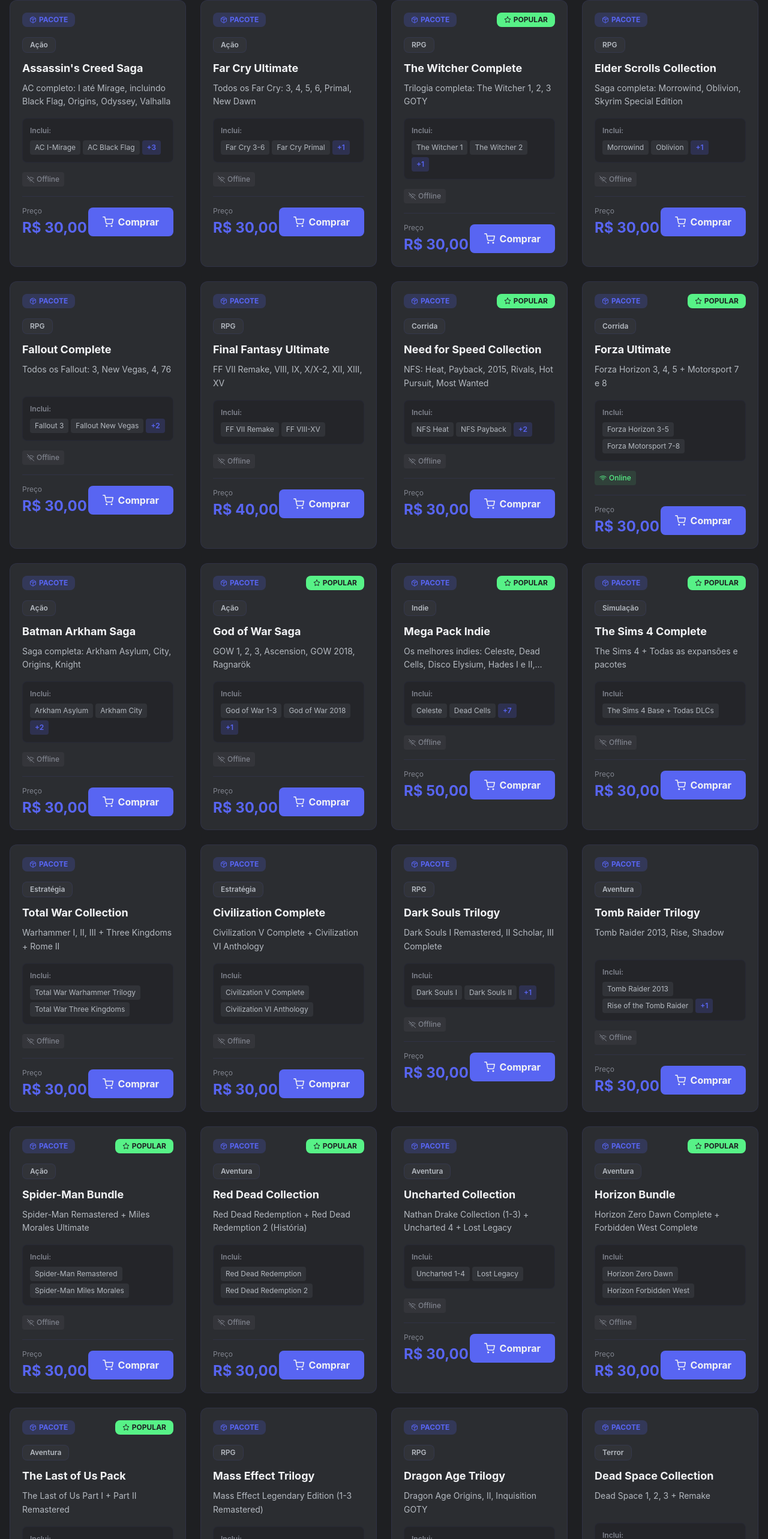
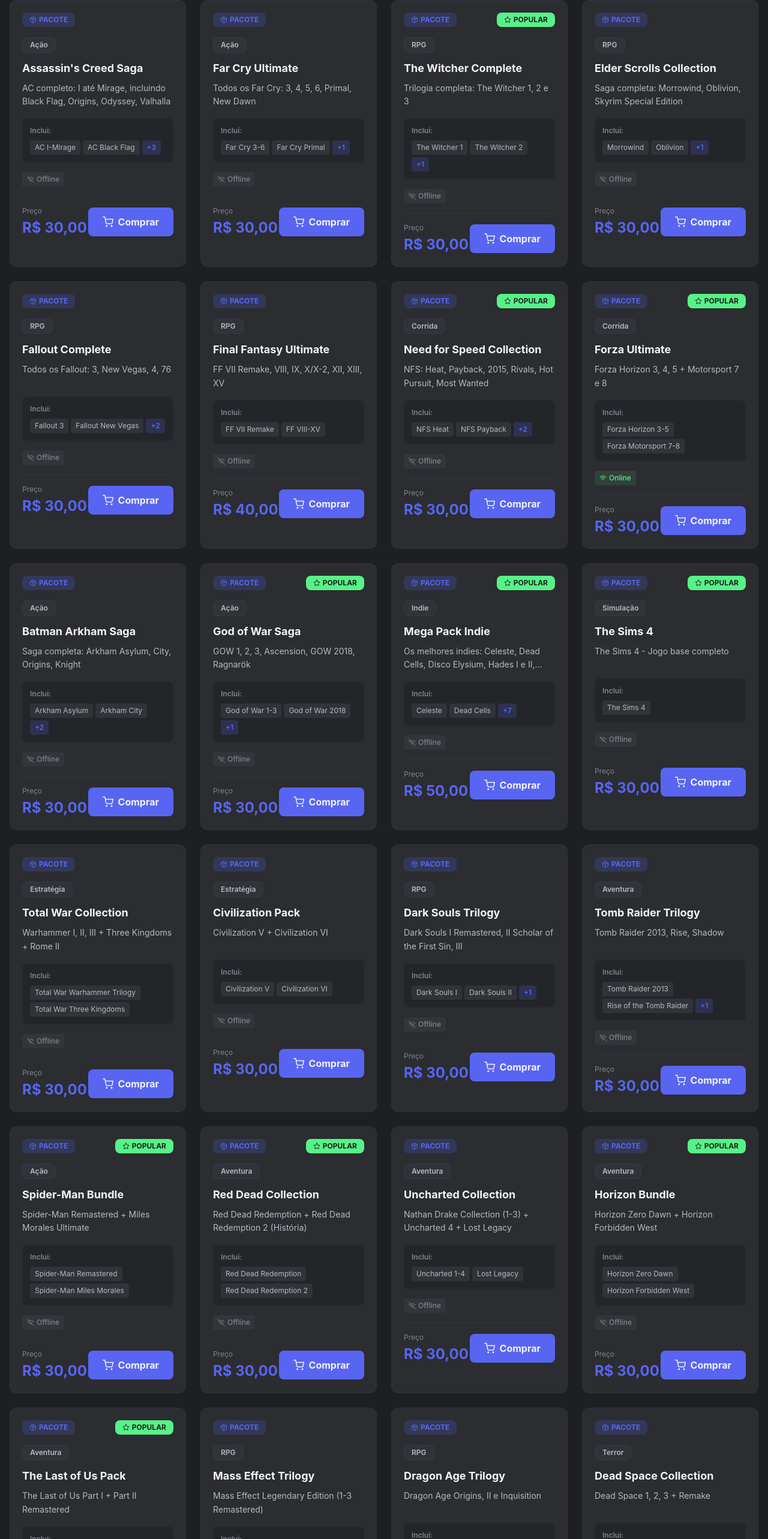
Before and after one commit to pureza-discord/ez-games-store, a Next.js app: page / in a window 1280 px wide. Shown: the part 1817-4383 px from the top of the page at 60% size. Built offline with nearby package versions, Linux system fonts and the light colour scheme.

Commit message:
Remover todas as mencoes a DLCs e expansoes dos produtos

```diff
--- a/data/products.ts
+++ b/data/products.ts
@@ -94,12 +94,12 @@
     id: 'witcher',
     name: "The Witcher Complete",
     price: 30.00,
-    description: 'Trilogia completa: The Witcher 1, 2, 3 GOTY',
+    description: 'Trilogia completa: The Witcher 1, 2 e 3',
     category: 'RPG',
     popular: true,
     type: 'pack',
     online: false,
-    games: ['The Witcher 1', 'The Witcher 2', 'The Witcher 3 GOTY']
+    games: ['The Witcher 1', 'The Witcher 2', 'The Witcher 3']
   },
   {
     id: 'elder-scrolls',
@@ -197,14 +197,14 @@
   },
   {
     id: 'sims-4',
-    name: "The Sims 4 Complete",
+    name: "The Sims 4",
     price: 30.00,
-    description: 'The Sims 4 + Todas as expansões e pacotes',
+    description: 'The Sims 4 - Jogo base completo',
     category: 'Simulação',
     popular: true,
     type: 'pack',
     online: false,
-    games: ['The Sims 4 Base + Todas DLCs']
+    games: ['The Sims 4']
   },
   {
     id: 'total-war',
@@ -218,19 +218,19 @@
   },
   {
     id: 'civilization',
-    name: "Civilization Complete",
+    name: "Civilization Pack",
     price: 30.00,
-    description: 'Civilization V Complete + Civilization VI Anthology',
+    description: 'Civilization V + Civilization VI',
     category: 'Estratégia',
     type: 'pack',
     online: false,
-    games: ['Civilization V Complete', 'Civilization VI Anthology']
+    games: ['Civilization V', 'Civilization VI']
   },
   {
     id: 'dark-souls-trilogy',
     name: "Dark Souls Trilogy",
     price: 30.00,
-    description: 'Dark Souls I Remastered, II Scholar, III Complete',
+    description: 'Dark Souls I Remastered, II Scholar of the First Sin, III',
     category: 'RPG',
     type: 'pack',
     online: false,
@@ -282,7 +282,7 @@
     id: 'horizon',
     name: "Horizon Bundle",
     price: 30.00,
-    description: 'Horizon Zero Dawn Complete + Forbidden West Complete',
+    description: 'Horizon Zero Dawn + Horizon Forbidden West',
     category: 'Aventura',
     popular: true,
     type: 'pack',
@@ -314,7 +314,7 @@
     id: 'dragon-age',
     name: "Dragon Age Trilogy",
     price: 30.00,
-    description: 'Dragon Age Origins, II, Inquisition GOTY',
+    description: 'Dragon Age Origins, II e Inquisition',
     category: 'RPG',
     type: 'pack',
     online: false,
```
